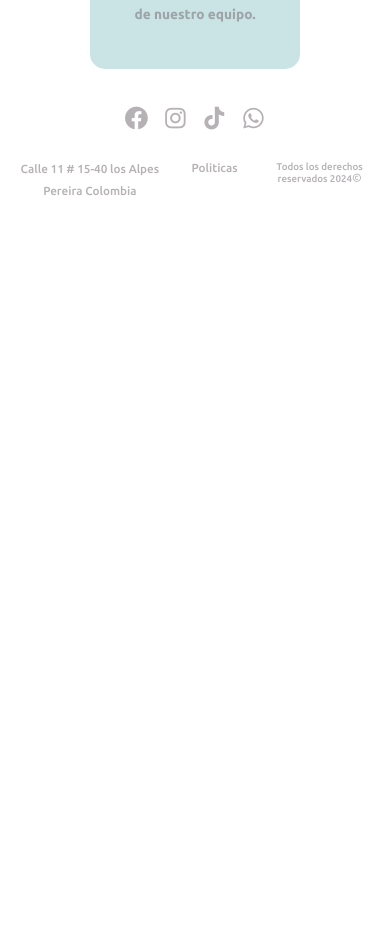
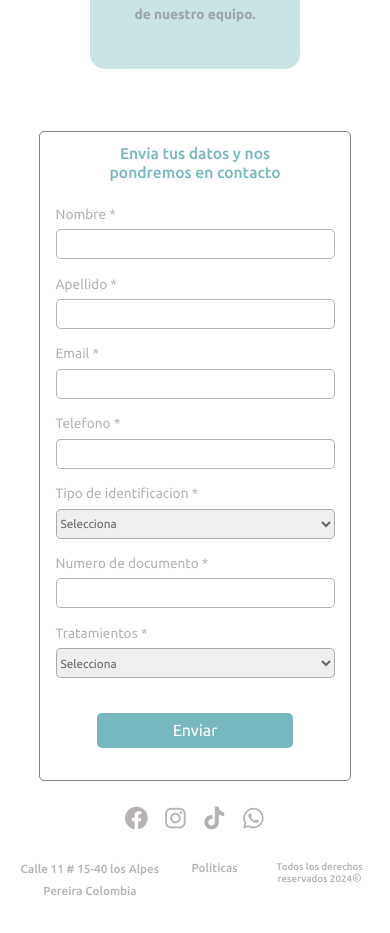
Before and after one commit to Emmanuelcastrillon/ClinicaDiana, a React (Vite) app: page / in a window 390 px wide. Shown: the part 2243-3176 px from the top of the page. Before the commit the page ends 2476 px from the top, so only its background shows below. Built offline with nearby package versions, Linux system fonts and the light colour scheme.

Commit message:
avanze home

```diff
--- a/src/Routes/Home.jsx
+++ b/src/Routes/Home.jsx
@@ -4,6 +4,8 @@ import consultorio from '../img/DSC02477.JPG';
 import pasillo from '../img/Copia de DSC02581.JPG';
 import equipo from '../img/pan.png';
 import { Link } from 'react-router-dom';
+import Formulario from '../components/Form';
+import imageFormulario from '../img/DSC02484.JPG';
 
 
 function Home() {
@@ -70,6 +72,11 @@ function Home() {
 
       </div>
 
+      <div className="contenedorFormulario">
+          <Formulario/>
+         <img src={imageFormulario} alt="" className='imageFormulario' />
+      </div>
+
 
 
 
--- /dev/null
+++ b/src/Styles/formulario.css
@@ -0,0 +1,160 @@
+.formularioUsuario{
+    /* border: 2px solid gray; */
+    display: flex;
+    flex-wrap: wrap  ;
+    align-items: center;
+    width: 70%;
+    height: 100%;
+    justify-content: space-around;
+
+}
+.tituloFormulario{
+    width: 83%;
+    color: #76b8bd;
+    font-size: 1.5vw;
+}
+.contenedorInput{
+    width: 20vw;
+    display: flex;
+    flex-direction: column;
+    align-items:baseline;
+}
+.contenedorInputSelect{
+    display: flex;
+    flex-direction: column;
+    align-items:first baseline;
+    width: 92%;
+}
+.labelFormulario,.labelFormularioEmail,.labelFormularioSelect{
+    color: rgba(119, 111, 116, 0.541);
+}
+
+.inputFormulario{
+    text-align: center;
+    width: 16vw;
+    height: 35px;
+    border-radius: 5px;
+    border: none;
+    margin-left: 25px;
+    margin-top: 5px;
+    border: 1px solid rgba(119, 111, 116, 0.541) ;
+    color: rgba(0, 0, 0, 0.575);
+}
+.selectTratamientosFormulario,.selectIdentificacionFormulario{
+    text-align: center;
+    width: 16vw;
+    height: 35px;
+    border-radius: 5px;
+    border: none;
+    margin-left: 25px;
+    margin-top: 5px;
+    color: rgba(0, 0, 0, 0.575);
+    border: 1px solid rgba(119, 111, 116, 0.541) ;
+    text-align: left;
+}
+.selectTratamientosFormulario{
+    width: 91%;
+}
+.opcionesIdentificacionFormulario,.opcionesServiciosFormulario{
+    text-align: left;
+    color: rgba(0, 0, 0, 0.575);
+}
+.botonFormulario{
+    margin-top: 10px;
+    margin-bottom: 20px;
+    border: none;
+    width: 80%;
+    height: 35px;
+    border-radius: 5px;
+    background-color: #76b8bd;
+    color: white
+}
+.botonFormulario:hover{
+    background-color: rgba(119, 111, 116, 0.541);
+    transform: scale(1.01); /* Aumentar ligeramente el tamaño */
+    transition: transform 0.001s ease, color 0.009s ease; /* Transición suave */
+}
+
+/***********************************Table****************************************/
+
+@media(max-width:900px){
+    .formularioUsuario{
+        width: 60%;
+    }
+    .tituloFormulario{
+        font-size: 2vw;
+    }
+    .contenedorInput{
+        align-items:flex-start;
+
+    }
+    .contenedorInputSelect{
+       width: 87%;
+       align-items:flex-start;
+
+    }
+    .labelFormulario,.labelFormularioEmail,.labelFormularioSelect{
+       font-size: 1.7vw;
+    }
+    .inputFormulario{
+        margin-left:0;
+        height: 30px;
+    }
+    .selectTratamientosFormulario,.selectIdentificacionFormulario{
+        margin-left: 0;
+        height: 30px;
+        font-size: 1.7vw;
+    }
+    .selectTratamientosFormulario{
+        width: 92%;
+
+    }
+    .opcionesIdentificacionFormulario,.opcionesServiciosFormulario{
+        font-size: 1.6vw;
+    }
+    .botonFormulario{
+        width: 70%;
+        margin-right: 25px;
+    }
+}
+
+/***********************************Mobile****************************************/
+
+@media(max-width:480px){
+    .formularioUsuario{
+        width: 90%;
+    }
+    .tituloFormulario{
+        width: 80%;
+        font-size: 4vw;
+        text-align: center;
+        margin-top: 10px;
+    }
+    .contenedorInput{
+        width: 100%;
+        margin-top: 10px;
+    }
+    .contenedorInputSelect{
+       width: 100%;
+       margin-top: 10px;
+    }
+    .labelFormulario,.labelFormularioEmail,.labelFormularioSelect{
+       font-size: 3.5vw;
+    }
+    .inputFormulario{
+        width: 100%;
+    }
+    .selectTratamientosFormulario,.selectIdentificacionFormulario{
+        width: 100%;
+        font-size: 3vw;
+    }
+
+    .opcionesIdentificacionFormulario,.opcionesServiciosFormulario{
+        font-size: 3vw;
+    }
+    .botonFormulario{
+        margin-right: 0;
+        margin-top: 30px;
+        margin-bottom: 30px;
+    }
+}
--- a/src/Styles/home.css
+++ b/src/Styles/home.css
@@ -156,8 +156,16 @@
     margin-bottom: 37px;
   }
 
-
-
+  .contenedorFormulario{
+    display: flex;
+    width: 70%;
+    height: 450px;
+    margin-top: 100px;
+  }
+  .imageFormulario{
+    width: 30%;
+    border-radius: 10px;
+  }
 
   /***********************************Table****************************************/
 @media(max-width:900px){
@@ -187,8 +195,15 @@
     height: 80%;
   }
 
+  .contenedorFormulario{
+    width: 90%;
+  }
+  .imageFormulario{
+    width: 40%;
+  }
+
+
 }
-
 
  /***********************************Mobile****************************************/
  @media(max-width:480px){
@@ -229,5 +244,16 @@
 .parrafoCuminicacion,.parrafoConfianza{
   margin-bottom: 40px;
 }
+.contenedorFormulario{
+  width: 80%;
+  height: 650px;
+  margin-top: 50px;
+  justify-content: center;
+  border: 1px solid gray;
+  border-radius: 5px;
+}
+.imageFormulario{
+ display: none;
+}
 
  }
--- a/src/components/Footer.jsx
+++ b/src/components/Footer.jsx
@@ -16,7 +16,7 @@ function Footer() {
         </div>
 
         <div className="navegacionRedes">
-          <a className="https://www.facebook.com/share/Rieq2o3Xi8fckhij/?mibextid=LQQJ4d" target='_blank' href="https://wa.me/+573127176418" ><i class='bx bxl-facebook-circle'></i></a>
+          <a target='_blank' href="https://www.facebook.com/share/Rieq2o3Xi8fckhij/?mibextid=LQQJ4d" ><i class='bx bxl-facebook-circle'></i></a>
           <a href="https://www.instagram.com/matzudentalaesthetics?igsh=MTJsNmVmZDVvY2J6Yg==" className="linkInstagram" target='_blank'><i class='bx bxl-instagram'></i></a>
           <a href="https://www.tiktok.com/@matzudentalaesthetics?_t=8pwopCDAWBS&_r=1" className="linkTiktok" target='_blank'><i class='bx bxl-tiktok'></i></a>
           <a href="https://wa.me/+573178617206" className="linkWhatsap" target='_blank'><i className='bx bxl-whatsapp'></i></a>
--- /dev/null
+++ b/src/components/Form.jsx
@@ -0,0 +1,111 @@
+import { useState } from 'react';
+import { useContextGlobal } from '../Util/global.context';
+import '../Styles/formulario.css';
+
+
+function Form() {
+
+    const{state, dispatch}=useContextGlobal()/*Importacion del contexto global*/
+
+    const [formData, setFormData] = useState({
+        name: '',
+        apellido:'',
+        email: '',
+        telefono: '',
+        tipoId:'',
+        numeroId:'',
+        tratamiento: '',
+        });
+
+    /*Manejo del onchange del select*/
+
+    const handleOnchangeSelect=(event)=>{
+      const selectValue= event.target.value; /*Constante que toma el valor del evento en los option del select*/
+      if(selectValue){
+        dispatch({type: 'set_valueSelectNavbar', payload:event.target.value}) /*Activo el disparador para que cambie el valor del estado del select*/
+      }
+    }
+
+    /*Manejo del onchange de los input*/
+        const handleChange = (e) => {
+            const { name, value } = e.target;
+            setFormData({ ...formData, [name]: value });
+          };
+
+    /*******Envio del formulario*********/
+
+        //   const handleSubmit = (e) => {
+        //     e.preventDefault();
+        //     // Aquí puedes manejar el envío de datos
+        //     console.log('Datos enviados:', formData);
+        //     // Restablecer el formulario si es necesario
+        //     setFormData({ name: '', email: '', numero: '', tratamiento: '' });
+        //   };
+
+    return (
+      <form className='formularioUsuario'>
+        <h4 className="tituloFormulario">Envia tus datos y nos pondremos en contacto</h4>
+      <div className='contenedorInput'>
+        <label className='labelFormulario'>Nombre *</label>
+        <input className='inputFormulario' name="name" value={formData.name} onChange={handleChange} required/>
+      </div>
+
+      <div className='contenedorInput'>
+        <label className='labelFormulario'>Apellido *</label>
+        <input className='inputFormulario' name="apellido" value={formData.apellido} onChange={handleChange} required/>
+      </div>
+
+      <div className='contenedorInput'>
+        <label className='labelFormularioEmail'>Email *</label>
+        <input className='inputFormulario'  name="email"  value={formData.email}  onChange={handleChange} required />
+      </div>
+
+      <div className='contenedorInput'>
+        <label className='labelFormulario'>Telefono *</label>
+        <input className='inputFormulario' name="telefono" value={formData.telefono} onChange={handleChange} required/>
+      </div>
+
+      <div className='contenedorInput'>
+      <label className='labelFormularioSelect'>Tipo de identificacion *</label>
+        <select className='selectIdentificacionFormulario' value={state.valueSelectNavbar} onChange={handleOnchangeSelect}>
+            <option className='serviIdentificacionFormulario'  value="" disabled hidden>Selecciona</option>
+            <option className='opcionesIdentificacionFormulario' value="C.C.">C.C.</option>
+            <option className='opcionesIdentificacionFormulario' value="P.A.">P.A.</option>
+            <option className='opcionesIdentificacionFormulario' value="C.E.">C.E.</option>
+            <option className='opcionesIdentificacionFormulario' value="T.I.">T.I.</option>
+            <option className='opcionesIdentificacionFormulario' value="R.C.">R.C.</option>
+            <option className='opcionesIdentificacionFormulario' value="A.S.">A.S.</option>
+            <option className='opcionesIdentificacionFormulario' value="M.S">M.S.</option>
+            <option className='opcionesIdentificacionFormulario' value="C.D.">C.D.</option>
+        </select>
+      </div>
+
+      <div className='contenedorInput'>
+        <label className='labelFormulario'>Numero de documento *</label>
+        <input className='inputFormulario' name="numeroId" value={formData.numeroId} onChange={handleChange} required/>
+      </div>
+
+      <div className='contenedorInputSelect'>
+        <label className='labelFormularioSelect'>Tratamientos *</label>
+        <select className='selectTratamientosFormulario' value={state.valueSelectNavbar} onChange={handleOnchangeSelect}>
+            <option className='serviFormulario'  value="" disabled hidden>Selecciona</option>
+            <option className='opcionesServiciosFormulario' value="ortodoncia">Ortodoncia</option>
+            <option className='opcionesServiciosFormulario' value="endodoncia">Endodoncia</option>
+            <option className='opcionesServiciosFormulario' value="estetica dental">Estetica Dental</option>
+            <option className='opcionesServiciosFormulario' value="implantologia">Implantologia</option>
+            <option className='opcionesServiciosFormulario' value="Higiene">Higiene</option>
+            <option className='opcionesServiciosFormulario' value="odontologia general">Odontologia General</option>
+            <option className='opcionesServiciosFormulario' value="periodoncia">Periodoncia</option>
+            <option className='opcionesServiciosFormulario' value="operatoria">Operatoria</option>
+            <option className='opcionesServiciosFormulario' value="rehabilitacion oral">Rehabilitacion Oral</option>
+            <option className='opcionesServiciosFormulario' value="cirugía">Cirugía</option>
+            <option className='opcionesServiciosFormulario' value="odontopediatria">Odontepediatria</option>
+        </select>
+       </div>
+
+      <button className='botonFormulario'>Enviar</button>
+    </form>
+    )
+}
+
+export default Form
```
